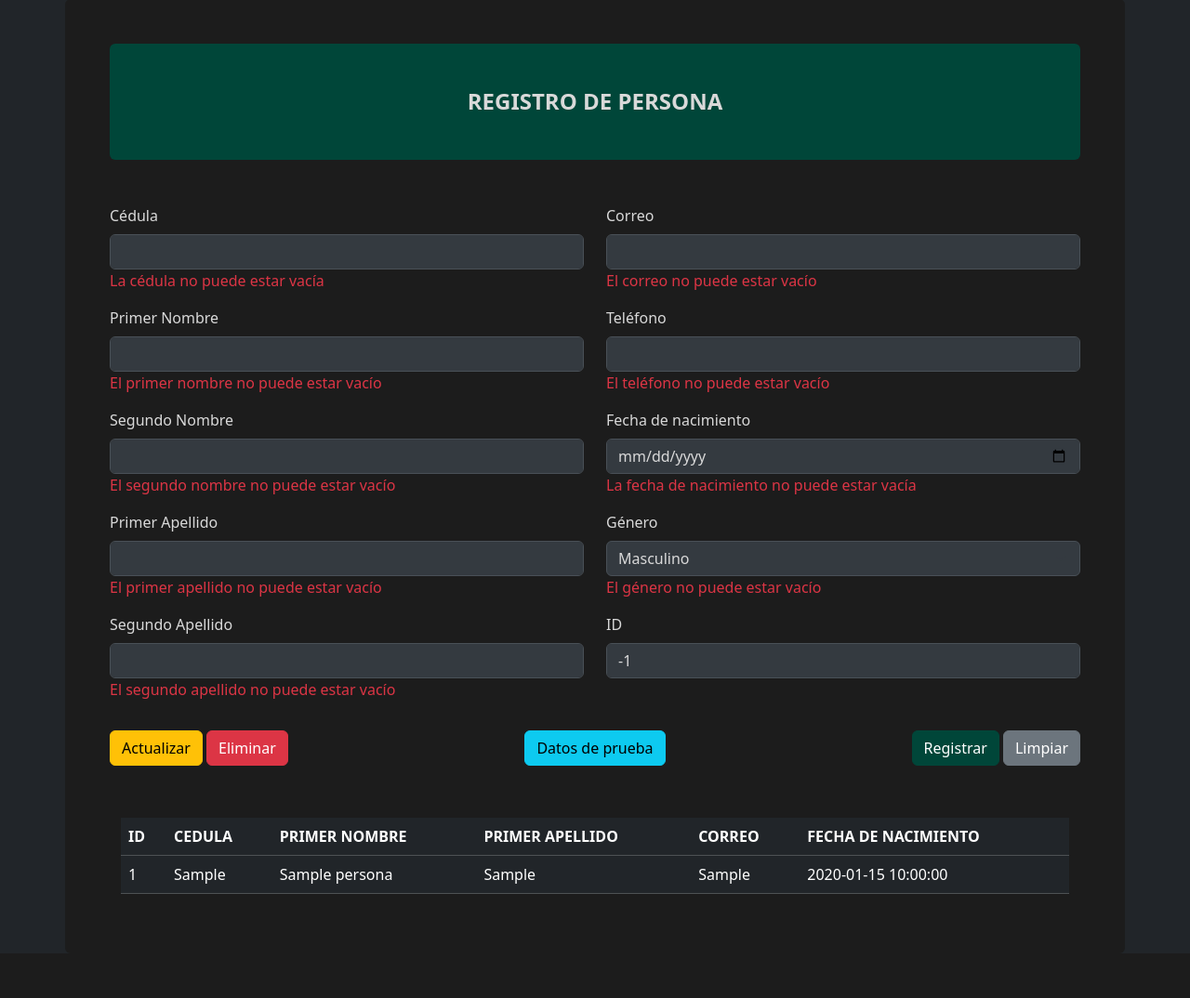
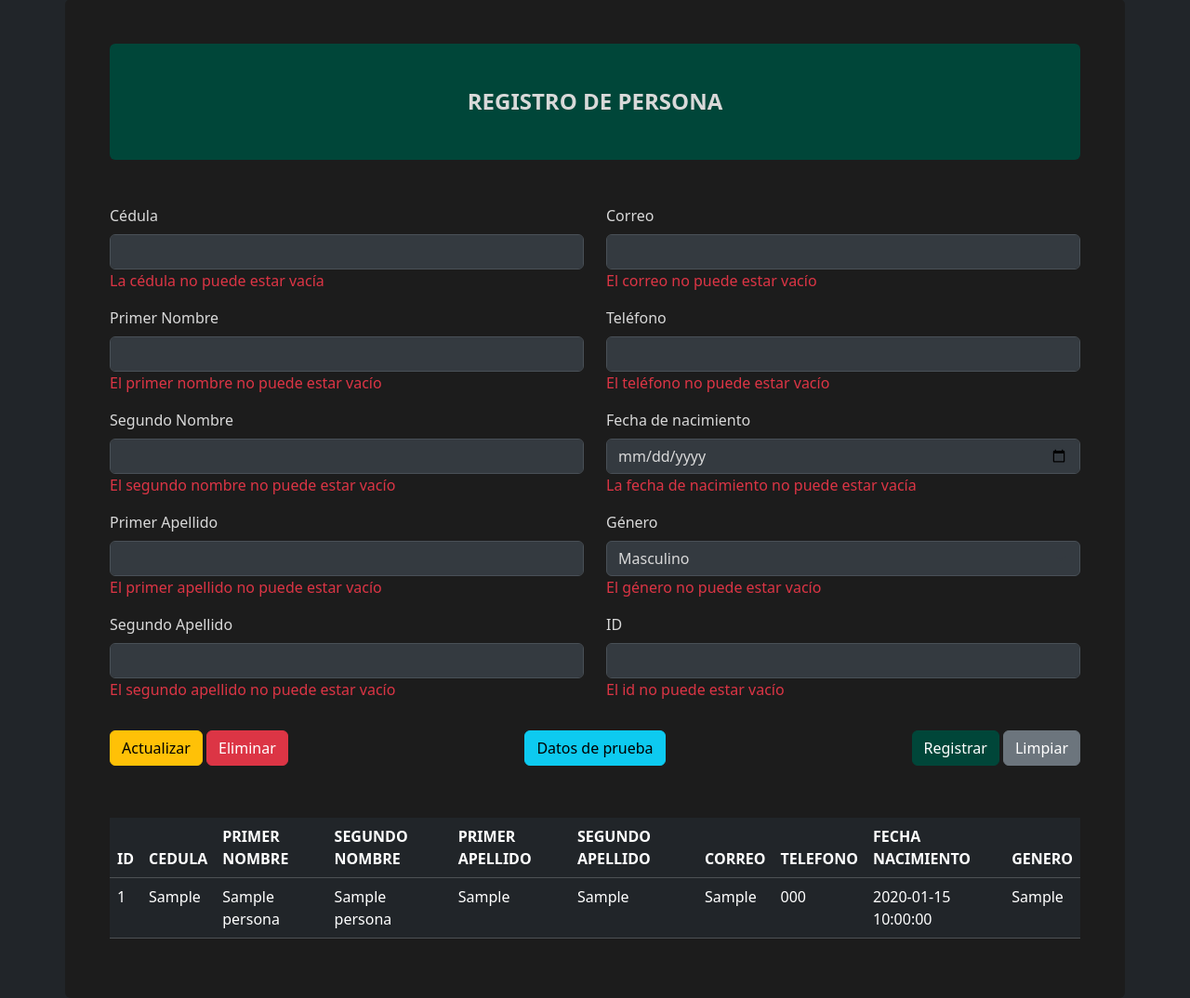
Before and after one commit to cris6h16/simple-crud-php, a PHP site: the page made by index.php in a window 1280 px wide. Shown: the part 49-1123 px from the top of the page at 93% size. Before the commit the page ends 1075 px from the top, so only its background shows below. Run offline with PHP 8.4, Linux system fonts and the light colour scheme; tables that the repository leaves empty or names only in its code hold one stand-in row (values such as "Sample post").

Commit message:
antes de implementar funcionalidad: Eliminar

```diff
--- a/fracmentos/imprimir_filas_usuarios.php
+++ /dev/null
@@ -1,30 +0,0 @@
-<?php
-error_reporting(E_ALL);
-ini_set('display_errors', 1);
-
-
-try {
-    $conexion = new mysqli('localhost', 'root', '', 'crud_cristian_herrera');
-
-    $sql = "SELECT id, cedula, primer_nombre, primer_apellido, correo, fecha_nacimiento FROM personas";
-    $resultado = $conexion->query($sql);
-
-    while ($fila = $resultado->fetch_assoc()) {
-        echo "<tr>";
-
-        echo "<td>" . htmlspecialchars($fila['id']) . "</td>";
-        echo "<td>" . htmlspecialchars($fila['cedula']) . "</td>";
-        echo "<td>" . htmlspecialchars($fila['primer_nombre']) . "</td>";
-        echo "<td>" . htmlspecialchars($fila['primer_apellido']) . "</td>";
-        echo "<td>" . htmlspecialchars($fila['correo']) . "</td>";
-        echo "<td>" . htmlspecialchars($fila['fecha_nacimiento']) . "</td>";
-
-        echo "</tr>";
-    }
-} catch (Exception $e) {
-    error_log('Error al ejecutar SQL: ' . $e->getMessage());
-    header('Location: index.php?mensaje=' . urlencode($e->getMessage()));
-} finally {
-    $conexion->close();
-}
-?>
--- /dev/null
+++ b/fracmentos/tabla.php
@@ -0,0 +1,50 @@
+<table class="table table-dark table-hover clickable-table">
+    <thead>
+    <tr>
+        <th scope="col">ID</th>
+        <th scope="col">CEDULA</th>
+        <th scope="col">PRIMER NOMBRE</th>
+        <th scope="col">SEGUNDO NOMBRE</th>
+        <th scope="col">PRIMER APELLIDO</th>
+        <th scope="col">SEGUNDO APELLIDO</th>
+        <th scope="col">CORREO</th>
+        <th scope="col">TELEFONO</th>
+        <th scope="col">FECHA NACIMIENTO</th>
+        <th scope="col">GENERO</th>
+    </tr>
+    </thead>
+    <tbody>
+
+    <?php
+
+    try {
+        $conexion = new mysqli('localhost', 'root', '', 'crud_cristian_herrera');
+
+        $sql = "SELECT * FROM personas";
+        $resultado = $conexion->query($sql);
+
+        while ($fila = $resultado->fetch_assoc()) {
+            echo "<tr>";
+
+            echo "<td>" . htmlspecialchars($fila['id']) . "</td>";
+            echo "<td>" . htmlspecialchars($fila['cedula']) . "</td>";
+            echo "<td>" . htmlspecialchars($fila['primer_nombre']) . "</td>";
+            echo "<td>" . htmlspecialchars($fila['segundo_nombre']) . "</td>";
+            echo "<td>" . htmlspecialchars($fila['primer_apellido']) . "</td>";
+            echo "<td>" . htmlspecialchars($fila['segundo_apellido']) . "</td>";
+            echo "<td>" . htmlspecialchars($fila['correo']) . "</td>";
+            echo "<td>" . htmlspecialchars($fila['telefono']) . "</td>";
+            echo "<td>" . htmlspecialchars($fila['fecha_nacimiento']) . "</td>";
+            echo "<td>" . htmlspecialchars($fila['genero']) . "</td>";
+
+            echo "</tr>";
+        }
+    } catch (Exception $e) {
+        error_log('Error al ejecutar SQL: ' . $e->getMessage());
+        header('Location: index.php?mensaje=' . urlencode($e->getMessage()));
+    } finally {
+        $conexion->close();
+    }
+    ?>
+    </tbody>
+</table>
--- a/index.php
+++ b/index.php
@@ -44,6 +44,9 @@
             background-color: #1c1c1c;
         }
 
+        .clickable-table:hover {
+            cursor: pointer;
+        }
 
     </style>
 </head>
@@ -93,7 +96,7 @@ if (isset($_GET['mensaje'])) {
                     <div class="mb-3">
                         <label for="cedula" class="form-label">Cédula</label>
                         <input type="text" class="form-control" id="cedula" name="cedula"
-                                value="<?php echo isset($_GET['cedula']) ? $_GET['cedula'] : '' ?>" >
+                               value="<?php echo isset($_GET['cedula']) ? $_GET['cedula'] : '' ?>">
                         <?php
                         // isset -> verifica si la variable es Not Null
                         // strpos -> verifica si la cadena contiene la subcadena
@@ -198,7 +201,13 @@ if (isset($_GET['mensaje'])) {
                     </div>
                     <div class="mb-3">
                         <label for="id" class="form-label">ID</label>
-                        <input class="form-control" id="id" type="text" disabled readonly value="-1">
+                        <input class="form-control" id="id" type="text"  name="id" readonly
+                               value="<?php echo isset($_GET['id']) ? $_GET['id'] : '' ?>" >
+                        <?php
+                        if (isset($_GET['error']) && strpos($_GET['error'], 'id_vacio') !== false) {
+                            echo '<p class="text-danger">El id no puede estar vacío</p>';
+                        }
+                        ?>
                     </div>
                 </div>
             </div>
@@ -217,31 +226,14 @@ if (isset($_GET['mensaje'])) {
                 <span class="col-5 text-end">
                     <button type="button" class="btn btn-primary mb-2"
                             onclick="formOperacion('registro')">Registrar</button>
-                    <button type="reset" class="btn btn-secondary mb-2">Limpiar</button>
+                    <button type="button" class="btn btn-secondary mb-2" onclick="limpiarForm()">Limpiar</button>
                 </span>
             </div>
         </form>
     </section>
 
-    <section class="s2 mt-5 container">
-        <table class="table table-dark table-hover">
-            <thead>
-            <tr>
-                <th scope="col">ID</th>
-                <th scope="col">CEDULA</th>
-                <th scope="col">PRIMER NOMBRE</th>
-                <th scope="col">PRIMER APELLIDO</th>
-                <th scope="col">CORREO</th>
-                <th scope="col">FECHA DE NACIMIENTO</th>
-            </tr>
-                        <?PHP include 'fracmentos/imprimir_filas_usuarios.php'; ?>
-            </thead>
-            <tbody>
-            <!-- Each row represents a user. The data should be filled dynamically -->
-
-            <!-- More rows... -->
-            </tbody>
-        </table>
+    <section class="s2 mt-5 table-responsive">
+        <?PHP include 'fracmentos/tabla.php'; ?>
     </section>
 
 </div>
@@ -258,9 +250,22 @@ if (isset($_GET['mensaje'])) {
             document.forms[0].method = 'post';
         } else {
             document.forms[0].action = 'actualizar.php';
-            document.forms[0].method = 'put';
+            document.forms[0].method = 'post';
         }
         document.forms[0].submit();
+    }
+
+    function limpiarForm() {
+        document.getElementById('cedula').value = '';
+        document.getElementById('input_primer_nombre').value = '';
+        document.getElementById('input_segundo_nombre').value = '';
+        document.getElementById('input_primer_apellido').value = '';
+        document.getElementById('input_segundo_apellido').value = '';
+        document.getElementById('correo').value = '';
+        document.getElementById('telefono').value = '';
+        document.getElementById('genero').value = 'M';
+        document.getElementById('id').value = '-1';
+        document.getElementById('input_nacimiento').value = '';
     }
 
     function datosDePrueba() {
@@ -275,7 +280,6 @@ if (isset($_GET['mensaje'])) {
         document.getElementById('id').value = '-1';
 
 
-        // llenar fecha de nacimiento con la fecha actual
         const hoy = new Date();
         const ano = hoy.getFullYear();
         const mes = hoy.getMonth() + 1;
@@ -292,6 +296,26 @@ if (isset($_GET['mensaje'])) {
             myModal.show();
         }
     });
+
+
+    // clickable-table
+    document.addEventListener('DOMContentLoaded', (event) => { // tipo de evento, función a ejecutar
+        const table = document.querySelector('.clickable-table');
+        table.addEventListener('click', (event) => {
+            const fila = event.target.parentElement;
+            const celdas = fila.children;
+            document.getElementById('cedula').value = celdas[1].innerText;
+            document.getElementById('input_primer_nombre').value = celdas[2].innerText;
+            document.getElementById('input_segundo_nombre').value = celdas[3].innerText;
+            document.getElementById('input_primer_apellido').value = celdas[4].innerText;
+            document.getElementById('input_segundo_apellido').value = celdas[5].innerText;
+            document.getElementById('correo').value = celdas[6].innerText;
+            document.getElementById('telefono').value = celdas[7].innerText;
+            document.getElementById('input_nacimiento').value = celdas[8].innerText;
+            document.getElementById('genero').value = celdas[9].innerText;
+            document.getElementById('id').value = celdas[0].innerText;
+        });
+    });
 </script>
 </body>
 </html>
```
Also changed, not shown: actualizar.php (added, +89 -0 lines). Lines whose indentation alone changed are shown as unchanged.
